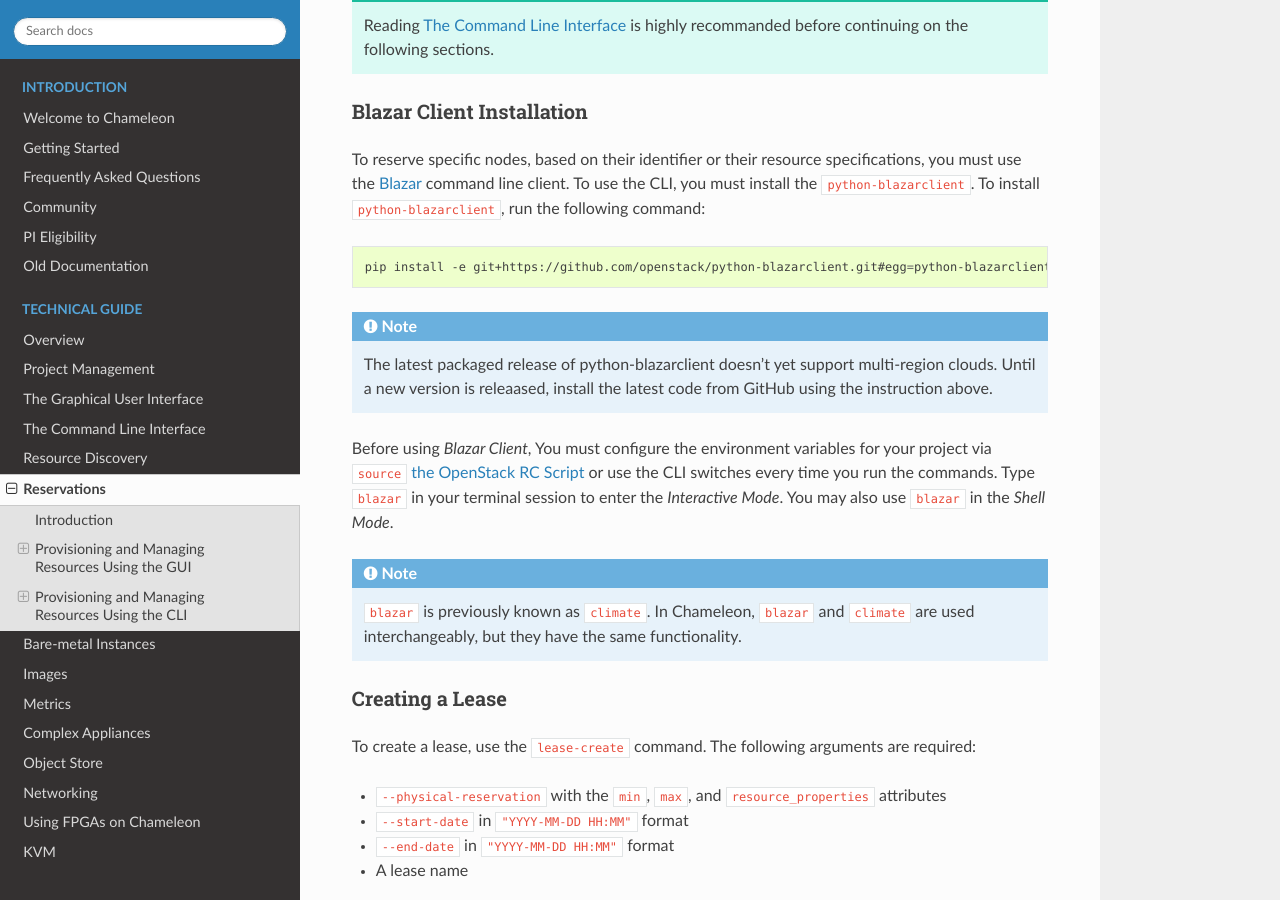
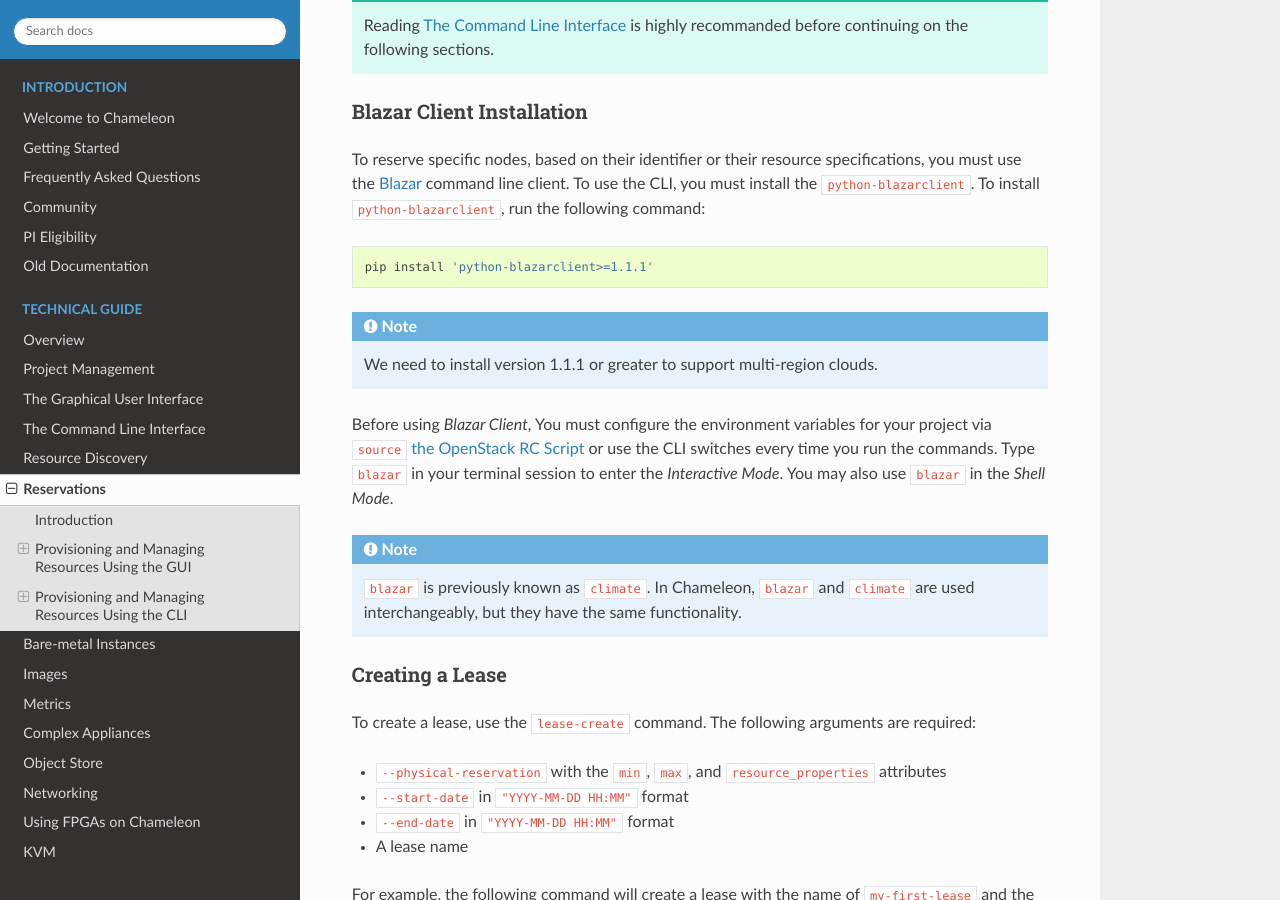
Before and after one commit to ChameleonCloud/docs, a Sphinx documentation site: the page built from source/technical/reservations.rst, in a window 1280 px wide and 900 px high, scrolled down 6055 px. Built offline with Sphinx 7.4.7 and the Read the Docs theme 2.0.0, drawn with Linux system fonts in a browser that asks for light colours.

Commit message:
Update blazarclient installation instructions

```diff
--- a/source/technical/reservations.rst
+++ b/source/technical/reservations.rst
@@ -126,9 +126,9 @@ To reserve specific nodes, based on their identifier or their resource specifica
 
 .. code-block:: bash
 
-   pip install -e git+https://github.com/openstack/python-blazarclient.git#egg=python-blazarclient
+   pip install 'python-blazarclient>=1.1.1'
 
-.. note:: The latest packaged release of python-blazarclient doesn't yet support multi-region clouds. Until a new version is releaased, install the latest code from GitHub using the instruction above.
+.. note:: We need to install version 1.1.1 or greater to support multi-region clouds.
 
 Before using *Blazar Client*, You must configure the environment variables for your project via ``source`` :ref:`the OpenStack RC Script <cli-rc-script>` or use the CLI switches every time you run the commands. Type ``blazar`` in your terminal session to enter the *Interactive Mode*. You may also use ``blazar`` in the *Shell Mode*.
 
```
